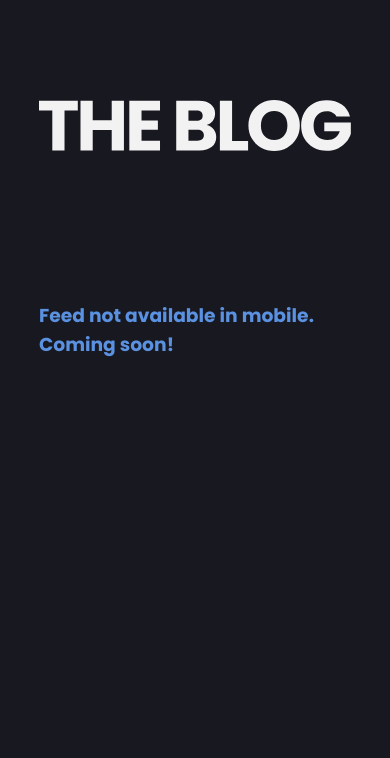
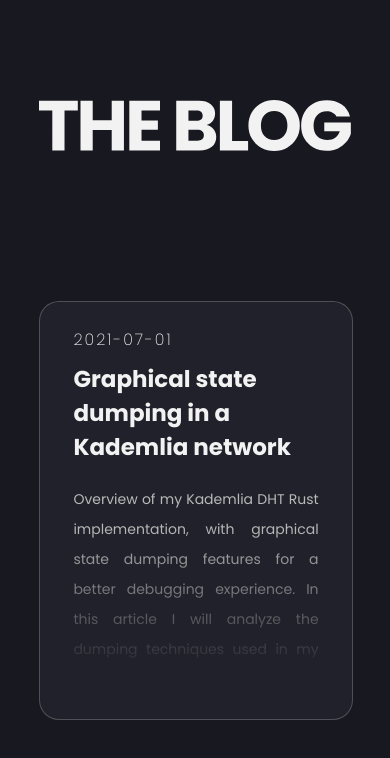
Before and after one commit to f0lg0/portfolio, a Next.js app: page /blog in a window 390 px wide. Shown: the top 758 px of the page. Built offline with nearby package versions, Linux system fonts and the light colour scheme.

Commit message:
new: blog feed mobile support

```diff
--- /dev/null
+++ b/components/mobile/BlogFeed.tsx
@@ -0,0 +1,47 @@
+import styles from "../../styles/Blog.Mobile.module.css";
+import Image from "next/image";
+import Link from "next/link";
+
+interface ArticleFrontmatter {
+    title: string;
+    date: string;
+    excerpt: string;
+    cover_image: string;
+}
+
+interface BlogArticle {
+    slug: string;
+    frontmatter: ArticleFrontmatter;
+}
+
+interface BlogProps {
+    posts: [BlogArticle];
+}
+
+export default function BlogFeed({ posts }: BlogProps) {
+    return (
+        <div className={styles.wrapper}>
+            <div className={styles.articles}>
+                {posts.map((post, index) => {
+                    return (
+                        <Link href={`/blog/${post.slug}`} key={index}>
+                            <div className={styles.article}>
+                                <div className={styles.text}>
+                                    <p className={styles.article_date}>{post.frontmatter.date}</p>
+                                    <h2>{post.frontmatter.title}</h2>
+
+                                    <div className={styles.desc_wrapper}>
+                                        <div className={styles.fade}></div>
+                                        <pre className={styles.preserve_text}>
+                                            <p className={styles.article_desc}>{post.frontmatter.excerpt}</p>
+                                        </pre>
+                                    </div>
+                                </div>
+                            </div>
+                        </Link>
+                    );
+                })}
+            </div>
+        </div>
+    );
+}
--- a/pages/blog.tsx
+++ b/pages/blog.tsx
@@ -8,6 +8,7 @@ import BlogLogo from "../public/theblog.svg";
 import Image from "next/image";
 
 import DesktopFeed from "../components/desktop/BlogFeed";
+import MobileFeed from "../components/mobile/BlogFeed";
 
 interface ArticleFrontmatter {
     title: string;
@@ -71,25 +72,13 @@ class Blog extends React.Component<BlogProps, BlogState> {
     }
 
     render() {
-        const tmp = {
-            marginTop: "150px",
-            color: "var(--accent-color)",
-        };
         return (
             <div className={styles.main}>
                 <div className={styles.blog_title}>
                     <Image src={BlogLogo} alt="THE BLOG" />
                 </div>
 
-                {this.state.isMobile ? (
-                    <div>
-                        <h3 style={tmp}>
-                            Feed not available in mobile. <br></br>Coming soon!
-                        </h3>
-                    </div>
-                ) : (
-                    <DesktopFeed posts={this.props.posts} />
-                )}
+                {this.state.isMobile ? <MobileFeed posts={this.props.posts} /> : <DesktopFeed posts={this.props.posts} />}
             </div>
         );
     }
--- /dev/null
+++ b/styles/Blog.Mobile.module.css
@@ -0,0 +1,90 @@
+.wrapper {
+    width: 100%;
+    width: auto;
+
+    margin-top: 150px;
+    padding-bottom: 100px;
+}
+
+.articles {
+    width: 100%;
+
+    display: flex;
+    flex-direction: column;
+    justify-content: center;
+}
+
+.article {
+    width: 100%;
+
+    background-color: var(--secondary-color);
+    border-radius: 20px;
+
+    border: 1px solid rgba(185, 185, 185, 0.3);
+    transition: 1s ease;
+
+    margin-bottom: 25px;
+}
+
+.article:hover {
+    -webkit-transform: scale(1.1);
+    -ms-transform: scale(1.1);
+    transform: scale(1.1);
+    transition: 1s ease;
+}
+
+.text {
+    width: 85%;
+    margin: auto;
+    padding: 15px;
+}
+
+.text > * {
+    margin: 10px;
+}
+
+.text .article_date {
+    font-weight: 200;
+    letter-spacing: 2px;
+}
+
+.text h2 {
+    margin-bottom: 20px;
+    font-size: 23px;
+}
+
+.text .article_desc {
+    line-height: 30px;
+    text-align: justify;
+    font-size: 14px;
+
+    color: var(--soft-text);
+}
+
+.desc_wrapper {
+    position: relative;
+}
+
+.desc {
+    position: relative;
+    overflow: hidden;
+    max-height: 120px;
+}
+
+.fade {
+    position: absolute;
+    width: 100%;
+    height: 100%;
+    background-image: linear-gradient(to bottom, transparent 20%, var(--secondary-color) 90%);
+}
+.preserve_text {
+    white-space: pre-wrap; /* Since CSS 2.1 */
+    white-space: -moz-pre-wrap; /* Mozilla, since 1999 */
+    white-space: -pre-wrap; /* Opera 4-6 */
+    white-space: -o-pre-wrap; /* Opera 7 */
+    word-wrap: break-word; /* Internet Explorer 5.5+ */
+
+    font-family: "Poppins", sans-serif;
+    color: var(--soft-text);
+    line-height: 30px;
+}
```
Also changed, not shown: articles/00-state-dumping-kademlia.md (renamed from articles/state-dumping-kademlia.md).
